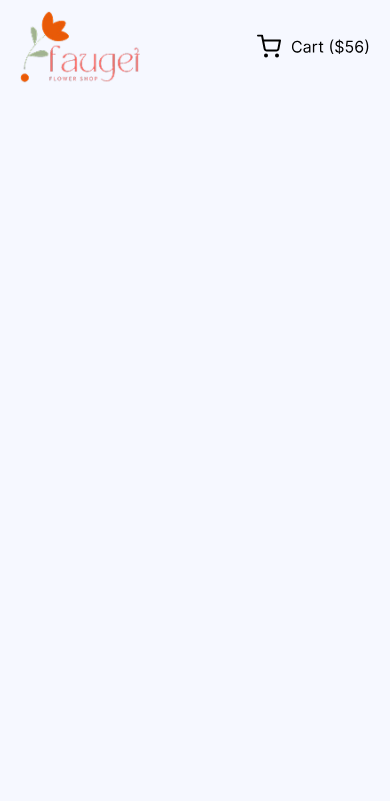
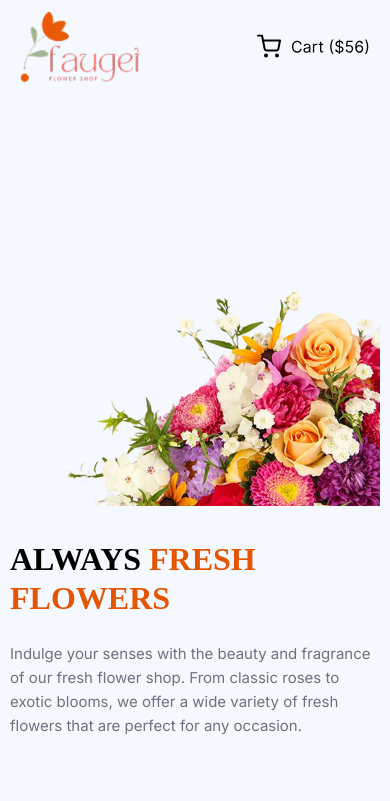
Before and after one commit to MD-Sabbir-Hosain-Rafi99/B12A02-Responsive-Flowers, a plain HTML site: page index.html in a window 390 px wide. Drawn offline with Linux system fonts and the light colour scheme.

Commit message:
Banner section Done with responsive

```diff
--- a/css/responsive.css
+++ b/css/responsive.css
@@ -24,3 +24,24 @@
     height: auto;
   }
 }
+
+@media (max-width: 768px) {
+  .containerBanner {
+    flex-direction: column;
+    align-items: center;
+    text-align: start;
+  }
+
+  .image {
+    order: -1;
+    margin-bottom: 30px;
+  }
+
+  h1 {
+    font-size: 32px;
+  }
+
+  p {
+    font-size: 15px;
+  }
+}
--- a/css/style.css
+++ b/css/style.css
@@ -14,7 +14,7 @@ header {
 }
 
 .container {
-  max-width: 1200px;
+  max-width: 1140px;
   margin: auto;
 }
 
@@ -51,3 +51,49 @@ header {
   align-items: center;
   gap: 8px;
 }
+
+body {
+  margin: 0;
+  padding: 0;
+  font-family: 'Inter', sans-serif;
+  background-color: #f6f8ff;
+}
+.banner{
+    margin-top: 118px;
+}
+.containerBanner {
+  max-width: 1140px;
+  margin: 0 auto;
+  padding: 60px 10px;
+  display: flex;
+  align-items: center;
+  justify-content: space-between;
+  flex-wrap: wrap;
+}
+
+.content {
+  max-width: 550px;
+}
+
+h1 {
+  font-family: 'Noton Serif', serif;
+  font-size: 48px;
+  line-height: 1.2;
+  margin-bottom: 25px;
+}
+
+.highlight {
+  color: #e35500;
+}
+
+p {
+  font-size: 16px;
+  color: #6b7280;
+  line-height: 1.6;
+}
+
+.image img {
+  width: 400px;
+  max-width: 100%;
+  height: auto;
+}
--- a/index.html
+++ b/index.html
@@ -82,7 +82,21 @@
         </nav>
     </header>
     <!-- Header Section End -->
-
+     <section class="banner">
+    <div class="containerBanner">
+      <div class="content">
+        <h1><span>ALWAYS</span> <span class="highlight">FRESH</span><br><span class="highlight">FLOWERS</span></h1>
+        <p>
+          Indulge your senses with the beauty and fragrance of our fresh flower shop.
+          From classic roses to exotic blooms, we offer a wide variety of fresh flowers
+          that are perfect for any occasion.
+        </p>
+      </div>
+      <div class="image">
+        <img src="assets/hero-flower.png" alt="hero-flower.png">
+      </div>
+    </div>
+  </section>
     <!-- Main section Start -->
     <main>
 
```
